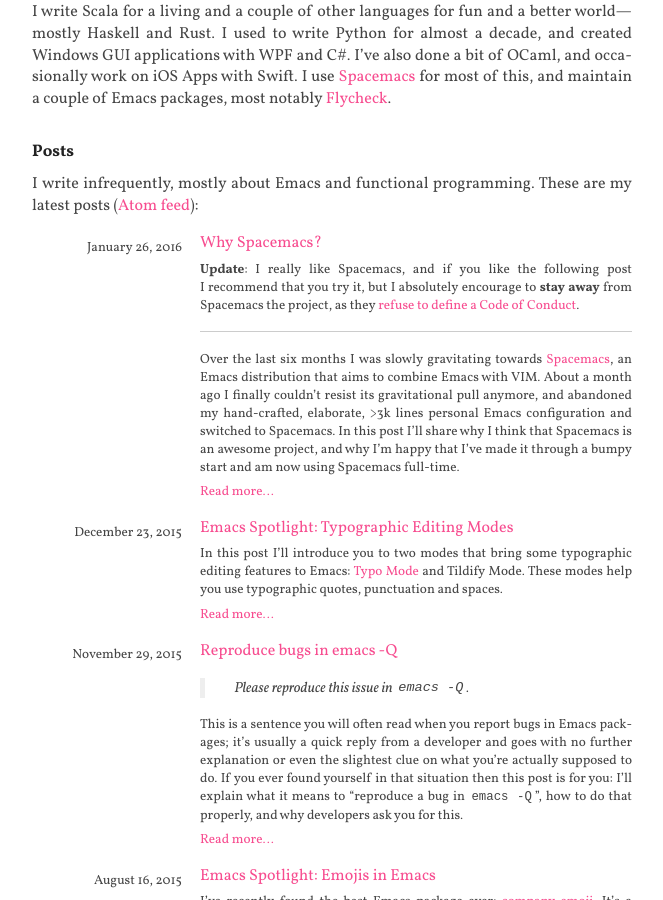
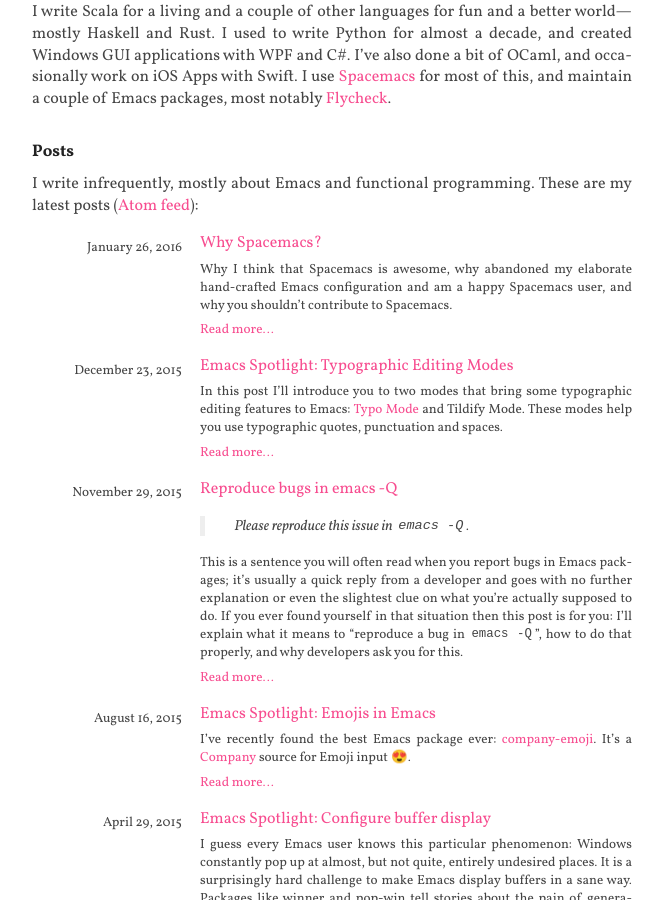
Before and after one commit to flooose/lunaryorn.github.io, a Jekyll site: the page built from index.md, in a window 1280 px wide and 900 px high, scrolled down 323 px. Shown: the whole window, without its empty margins (308-971 px from the left). Built offline with Jekyll 4.4.1, drawn with Linux system fonts in a browser that asks for light colours; some web fonts are replaced; Markdown is read by kramdown in place of the engine named in the settings; comment, search, counter and statistics services are not loaded; some of the changed lines change nothing that is shown.

Commit message:
Set a custom excerpt
Fixes HTML error on index.html

```diff
--- a/_posts/2016-01-26-why-spacemacs.md
+++ b/_posts/2016-01-26-why-spacemacs.md
@@ -1,6 +1,10 @@
 ---
 title: Why Spacemacs?
 category: emacs
+excerpt: |
+  Why I think that Spacemacs is awesome, why abandoned my elaborate hand-crafted
+  Emacs configuration and am a happy Spacemacs user, and why you shouldn’t
+  contribute to Spacemacs.
 ---
 
 **Update**: I really like Spacemacs, and if you like the following post
```
